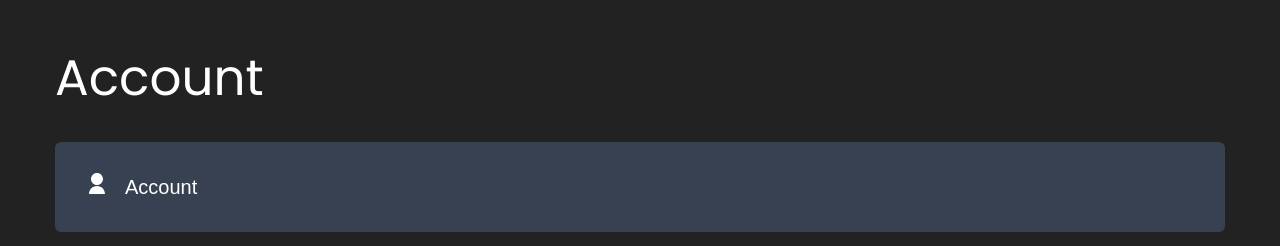
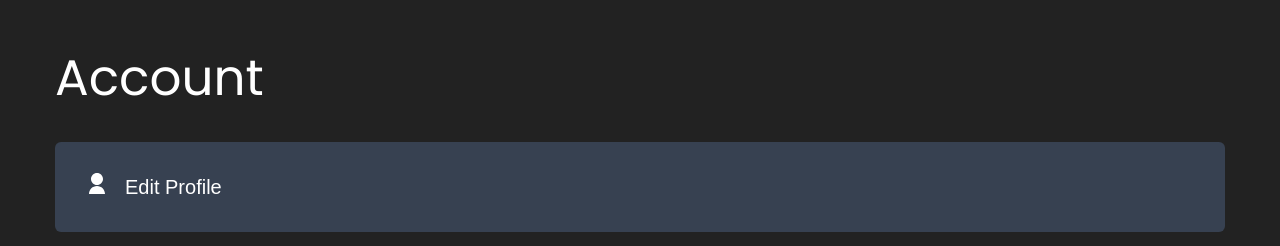
Before and after one commit to jbrov2/Muse-Redo, a React (Vite) app in the folder client/: page /account in a window 1280 px wide. Shown: the part 153-399 px from the top of the page. Built offline with nearby package versions, Linux system fonts and the light colour scheme.

Commit message:
changed name of account to edit profile

```diff
--- a/client/src/components/Profile/Account.jsx
+++ b/client/src/components/Profile/Account.jsx
@@ -19,7 +19,7 @@ function Account() {
               <div className="prof_item bg-gray-700 p-[30px] mb-4 rounded-md">
                 <a href="" className="flex">
                   <RiUserFill className="mr-4" />
-                  <p>Account</p>
+                  <p>Edit Profile</p>
                 </a>
               </div>
               {/*Item */}
```
